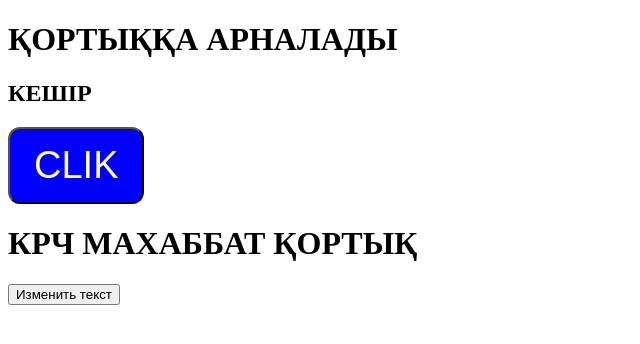
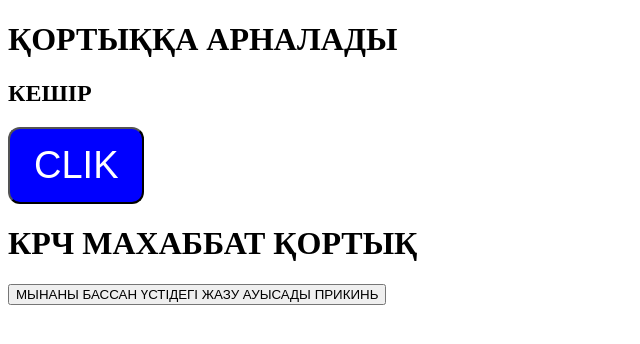
Before and after one commit to tiktok5darko-hash/darko, a plain HTML site: page index.html in a window 1280 px wide. Shown: the whole page, without its empty margins (0-640 px from the left). Drawn offline with Linux system fonts and the light colour scheme.

Commit message:
Update index.html

```diff
--- a/index.html
+++ b/index.html
@@ -22,7 +22,7 @@
   <button class="big-btn" onclick="sayHello()">CLIK</button>
 
   <h1 id="text">КРЧ МАХАББАТ ҚОРТЫҚ</h1>
-  <button onclick="changeText()">Изменить текст</button>
+  <button onclick="changeText()">МЫНАНЫ БАССАН ҮСТІДЕГІ ЖАЗУ АУЫСАДЫ ПРИКИНЬ</button>
 
   <script>
     function sayHello() {
```
